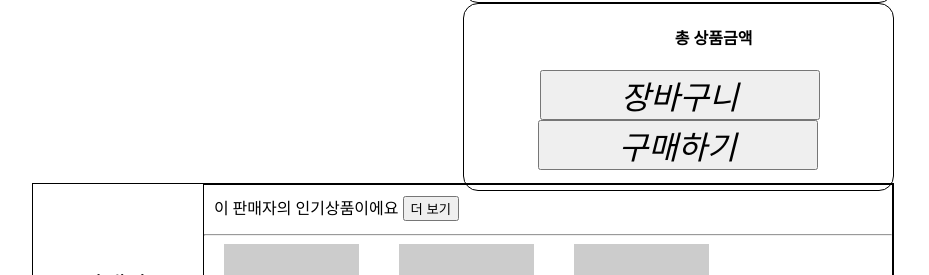
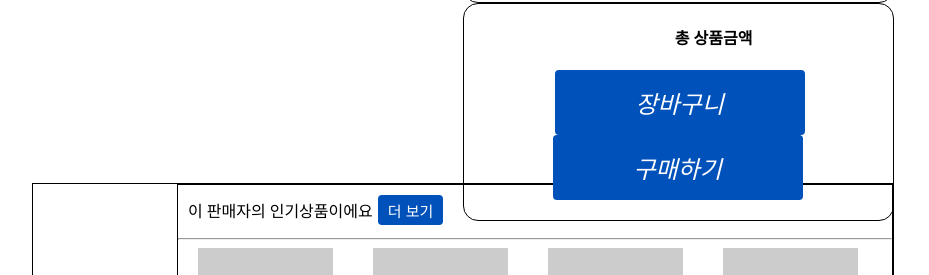
Before and after one commit to sunshine4437/VueStudy, a Vue app: page /productDetail in a window 1280 px wide. Shown: the part 742-1017 px from the top of the page, without its empty margins (177-1106 px from the left). Built offline with nearby package versions, Linux system fonts and the light colour scheme.

Commit message:
2021-12-21 23:02

```diff
--- a/src/components/productDetail/shopInfo.vue
+++ b/src/components/productDetail/shopInfo.vue
@@ -6,7 +6,7 @@
         <div class="shop-bestItem">
             <div class="bestItemMore">
                 이 판매자의 인기상품이에요
-                <button>더 보기</button>
+                <button class="showMore">더 보기</button>
             </div>
             <hr />
             <div>
@@ -36,7 +36,7 @@
         <style>
 .shop-info {
     width: 100%;
-    height: 200px;
+    height: 210px;
     border: 1px black solid;
     overflow: hidden;
     margin: 0 0 5px 0;
@@ -44,7 +44,7 @@
 .shop-infoBox {
     float: left;
     position: relative;
-    width: 19%;
+    width: 16%;
     height: 100%;
     padding: auto;
 }
@@ -57,8 +57,8 @@
 }
 .shop-bestItem {
     float: right;
-    width: 80%;
-    height: 198px;
+    width: 83%;
+    height: 100%;
     padding: 0px 0px;
     border: 1px black solid;
 }
@@ -73,4 +73,22 @@ li {
     float: left;
     list-style-type: none;
 }
+
+.showMore{
+    height: 30px;
+    padding: 5px 10px;
+}
+button {
+    background-color: #0051ba;
+    border-radius: 4px;
+    border: none;
+    color: white;
+    padding: 15px 20px;
+    text-align: center;
+    text-decoration: none;
+    display: inline-block;
+    font-size: 15px;
+    cursor: pointer;
+    margin: 0px 1px;
+}
 </style>
--- /dev/null
+++ b/src/views/customerService.vue
@@ -0,0 +1,6 @@
+<template></template>
+<script>
+export default {};
+</script>
+<style>
+</style>
--- /dev/null
+++ b/src/views/payment.vue
@@ -0,0 +1,6 @@
+<template></template>
+<script>
+export default {};
+</script>
+<style>
+</style>
--- a/src/views/productDetail.vue
+++ b/src/views/productDetail.vue
@@ -152,16 +152,26 @@ export default {
     text-align: center;
 }
 .myCartBtn {
-    width: 280px;
-    height: 50px;
-    font-size: 200%;
+    width: 250px;
+    font-size: 150%;
 }
 .buyBtn {
-    width: 280px;
-    height: 50px;
-    font-size: 200%;
+    width: 250px;
+    font-size: 150%;
 }
-
+button {
+    background-color: #0051ba;
+    border-radius: 4px;
+    border: none;
+    color: white;
+    padding: 15px 20px;
+    text-align: center;
+    text-decoration: none;
+    display: inline-block;
+    font-size: 15px;
+    cursor: pointer;
+    margin: 0px 1px;
+}
 .clear {
     clear: both;
 }
```
